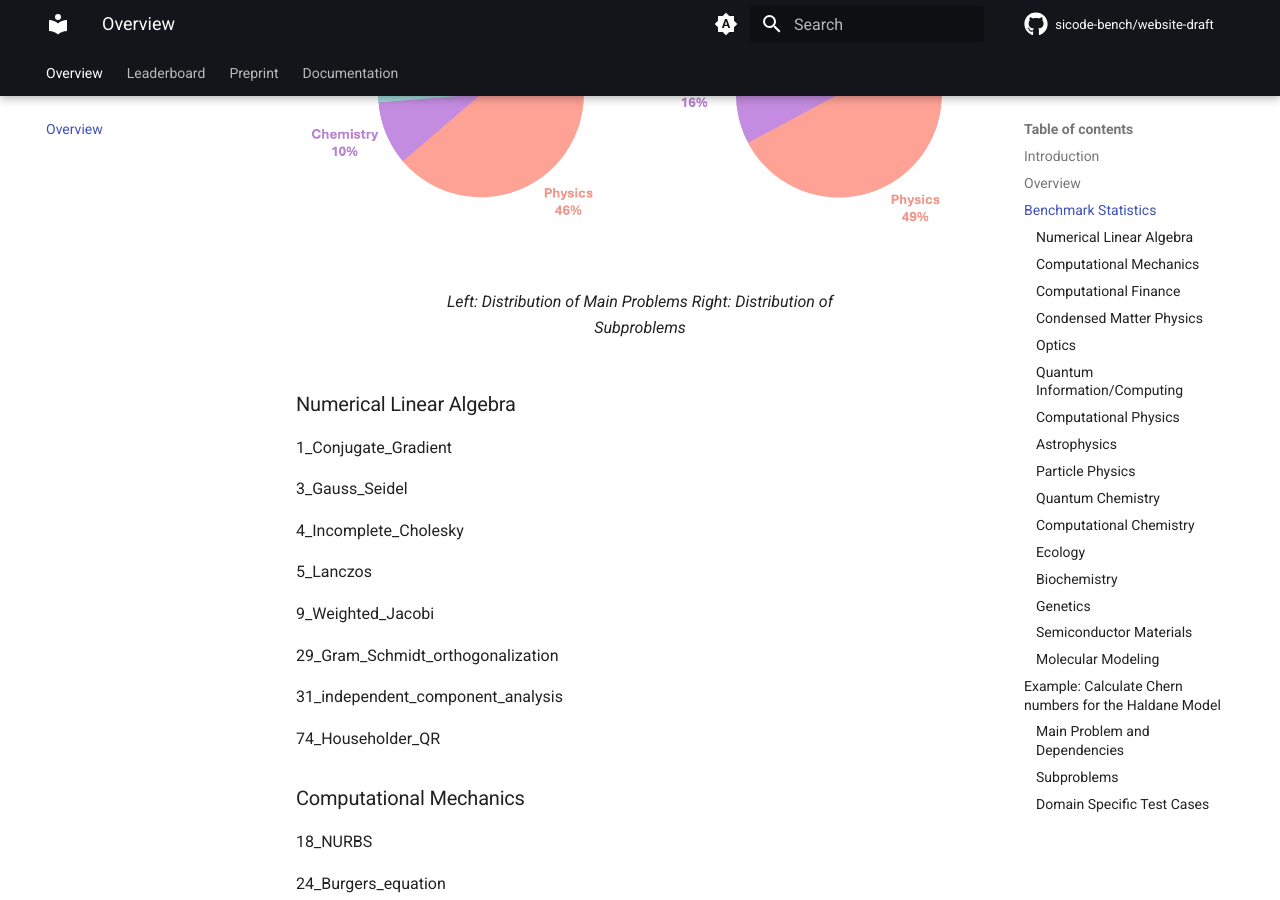
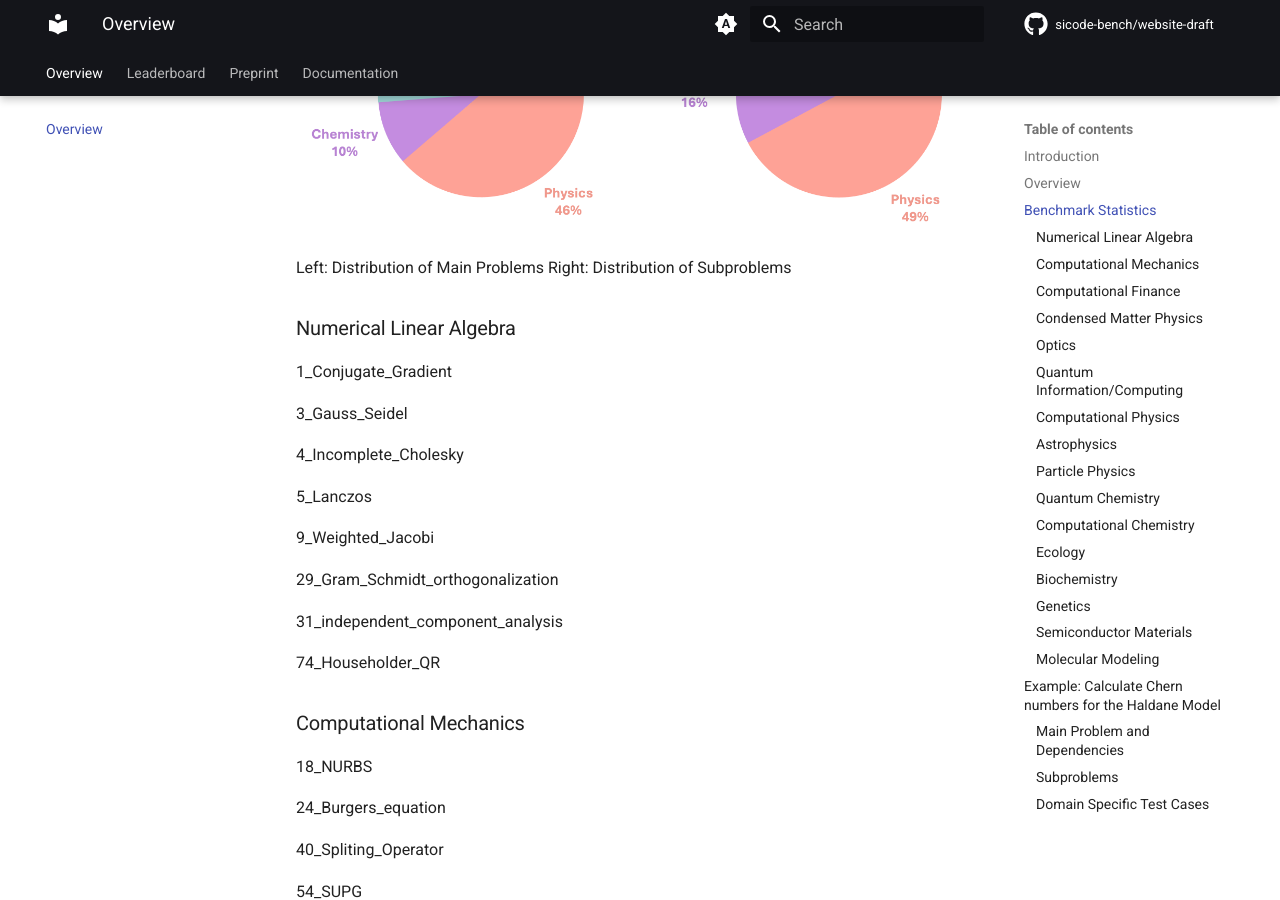
Before and after one commit to scicode-bench/scicode-bench.github.io, an MkDocs documentation site: the page built from docs/index.md, in a window 1280 px wide and 900 px high, scrolled down 2883 px. Built offline with MkDocs 1.6.1 and Material for MkDocs 9.7.7, drawn with Linux system fonts in a browser that asks for light colours; comment, search, counter and statistics services are not loaded.

Commit message:
Update index.md

```diff
--- a/docs/index.md
+++ b/docs/index.md
@@ -80,10 +80,8 @@
 | **Biology**          | [Ecology](#ecology) (6), [Biochemistry](#biochemistry) (1), [Genetics](#genetics) (1)                         |
 | **Material Science** | [Semiconductor Materials](#semiconductor-materials) (7), [Molecular Modeling](#molecular-modeling) (6)       |
 
-<figure markdown="span">
-  ![Image Title](figures/SciCode_chart.png)
-  <figcaption>Left: Distribution of Main Problems   Right: Distribution of Subproblems </figcaption>
-</figure>
+![Image Title](figures/SciCode_chart.png)
+Left: Distribution of Main Problems   Right: Distribution of Subproblems
 
 
 
```
